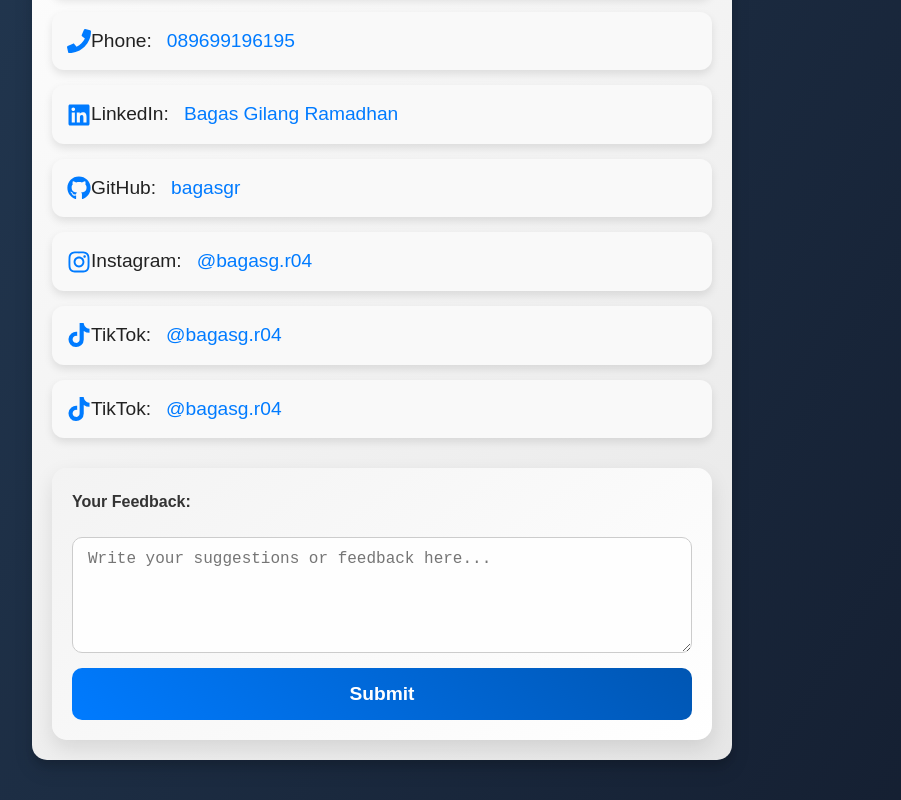
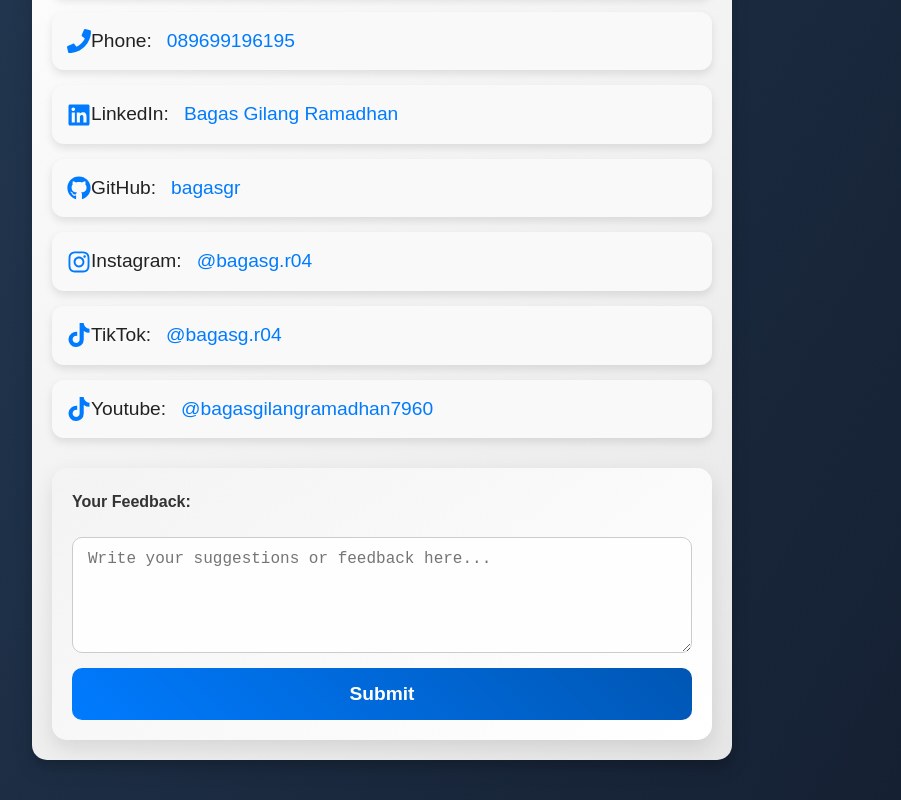
Before and after one commit to bagasgr/portfolio, a React (Create React App) app: page /contact in a window 1280 px wide. Shown: the part 2553-3353 px from the top of the page, without its empty margins (258-1159 px from the left). Built offline with nearby package versions, Linux system fonts and the light colour scheme.

Commit message:
membuat semakin bagus

```diff
--- a/src/components/Contact.js
+++ b/src/components/Contact.js
@@ -75,9 +75,9 @@ const Contact = () => {
           </a>
         </li>
         <li>
-          <FaTiktok className="icon" /> TikTok:{" "}
-          <a href="https://tiktok.com/@bagasg.r04" target="_blank" rel="noopener noreferrer">
-            @bagasg.r04
+          <FaTiktok className="icon" /> Youtube:{" "}
+          <a href="https://www.youtube.com/@bagasgilangramadhan7960" target="_blank" rel="noopener noreferrer">
+            @bagasgilangramadhan7960
           </a>
         </li>
       </ul>
```
